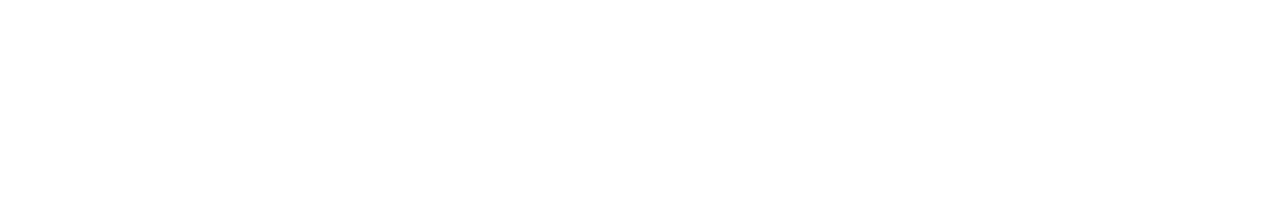
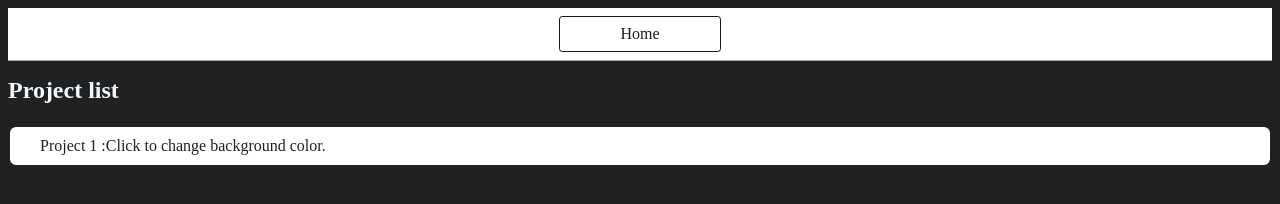
Before and after one commit to Jeba1707/Dom-mini-Projects, a plain HTML site: page index.html in a window 1280 px wide. Drawn offline with Linux system fonts and the light colour scheme.

Commit message:
project  1 done

```diff
--- a/Project1/index.html
+++ b/Project1/index.html
@@ -4,11 +4,22 @@
 <head>
   <meta charset="UTF-8">
   <meta name="viewport" content="width=device-width, initial-scale=1.0">
-  <title>Document</title>
+  <title>Project1</title>
+  <link rel="stylesheet" href="style.css">
+  <link rel="stylesheet" href="../style.css">
 </head>
 
 <body>
+  <nav><a href="/" aria-current="page">Home</a></nav>
+  <div class="canvas">
+    <h1>Color Scheme Switcher</h1>
+    <span class="button" id="grey"></span><span class="button" id="white"></span><span class="button"
+      id="blue"></span><span class="button" id="yellow"></span>
+    <span class="button" id="purple"></span>
+    <h2>Change background color by clicking on the colors</h2>
 
+    <script src="script.js"></script>
+  </div>
 </body>
 
 </html>
--- a/index.html
+++ b/index.html
@@ -0,0 +1,24 @@
+<!DOCTYPE html>
+<html lang="en">
+
+<head>
+  <meta charset="UTF-8">
+  <meta name="viewport" content="width=device-width, initial-scale=1.0">
+  <title>Home</title>
+  <link rel="stylesheet" href="style.css">
+  <script type="module" src="script.js"></script>
+</head>
+
+<body>
+  <nav>
+    <a href="" aria-current="page">Home</a>
+  </nav>
+  <main>
+    <h1>Project list</h1>
+    <div class="projects"><a class="project-link" href="Project1/index.html">Project 1 :Click to change background
+        color.</a>
+    </div>
+  </main>
+</body>
+
+</html>
--- a/script.js
+++ b/script.js
@@ -0,0 +1 @@
+console.log('Welcome');
--- a/style.css
+++ b/style.css
@@ -0,0 +1,45 @@
+body {
+  background-color: #212121;
+  color: aliceblue;
+}
+nav {
+  display: flex;
+  flex-wrap: wrap;
+  align-items: center;
+  justify-content: center;
+  padding: 0.5rem;
+  gap: 0.5rem;
+  border-bottom: solid 1px #aaa;
+  background-color: #fff;
+}
+
+nav a {
+  display: inline-block;
+  min-width: 9rem;
+  padding: 0.5rem;
+  border-radius: 0.2rem;
+  border: solid 1px rgb(22, 22, 22);
+  text-align: center;
+  text-decoration: none;
+  color: #1b1b1b;
+}
+main {
+  padding: 1 rem;
+}
+h1 {
+  font-weight: bold;
+  font-size: 1.5rem;
+}
+.projects {
+  display: flex;
+  flex-direction: column;
+}
+.project-link {
+  background-color: #fff;
+  padding: 10px 30px;
+  border-radius: 8px;
+  color: #212121;
+  text-decoration: none;
+  border: 2px solid #212121;
+  margin-top: 5px;
+}
```
Also changed, not shown: Project1/script.js (+21 -0 lines), Project1/style.css (+30 -0 lines).
